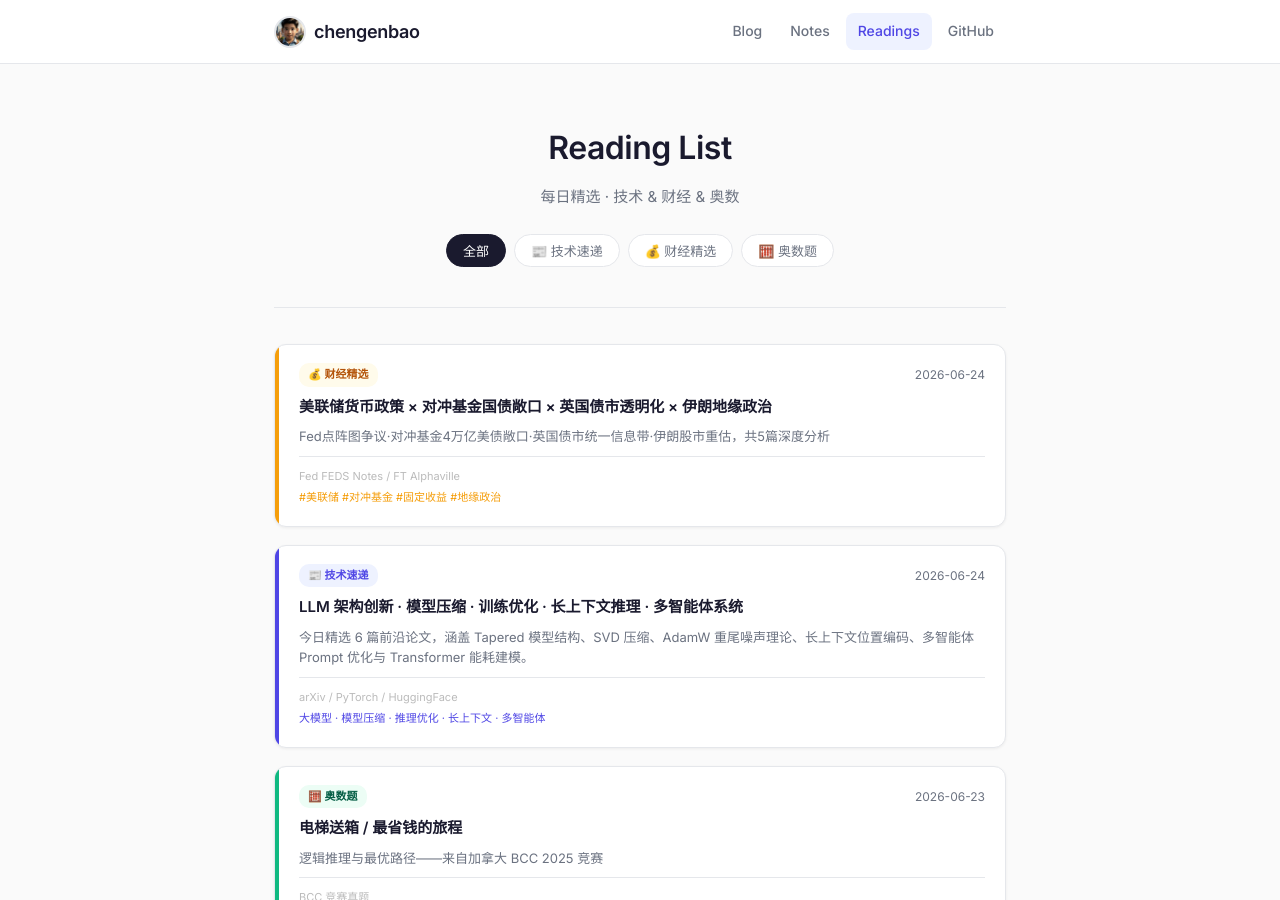
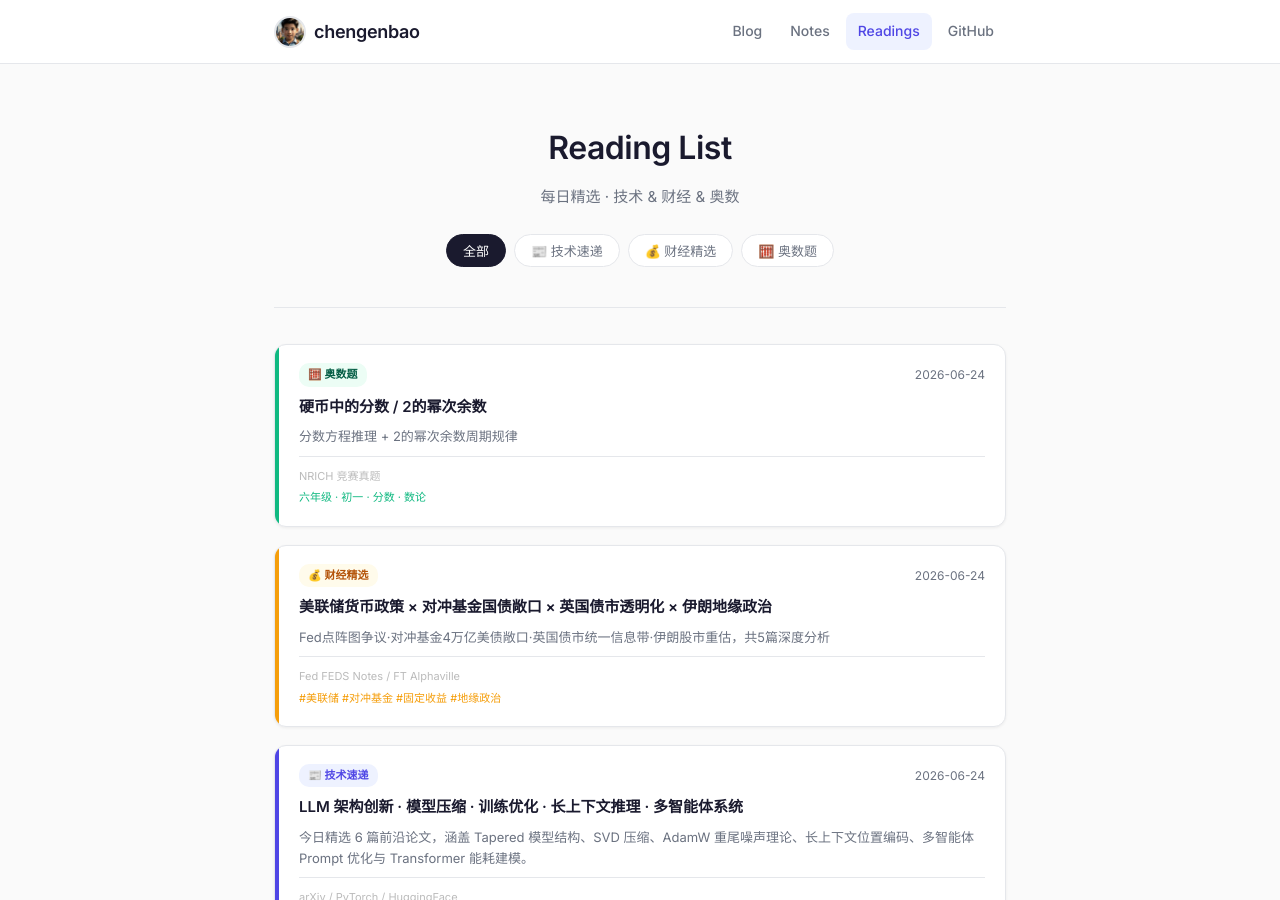
Before and after one commit to chengenbao/chengenbao.github.io, a Jekyll site: the page built from reading-list/index.md, in a window 1280 px wide and 900 px high. Built offline with Jekyll 4.4.1, drawn with Linux system fonts in a browser that asks for light colours.

Commit message:
add math card 2026-06-24

```diff
--- a/reading-list/index.md
+++ b/reading-list/index.md
@@ -18,6 +18,7 @@
   </div>
 
   <div class="rl-grid">
+<a class="rl-card math" href="/reading-list/2026-06-24-math/"><div class="rl-accent"></div><div class="rl-body"><div class="rl-top"><span class="rl-badge math">🧮 奥数题</span><time>2026-06-24</time></div><h2>硬币中的分数 / 2的幂次余数</h2><p>分数方程推理 + 2的幂次余数周期规律</p><div class="rl-meta"><span class="rl-source">NRICH 竞赛真题</span><span class="rl-tags">六年级 · 初一 · 分数 · 数论</span></div></div></a>
 <a class="rl-card finance" href="/reading-list/2026-06-24-finance-daily/">
   <div class="rl-accent"></div>
   <div class="rl-body">
```
